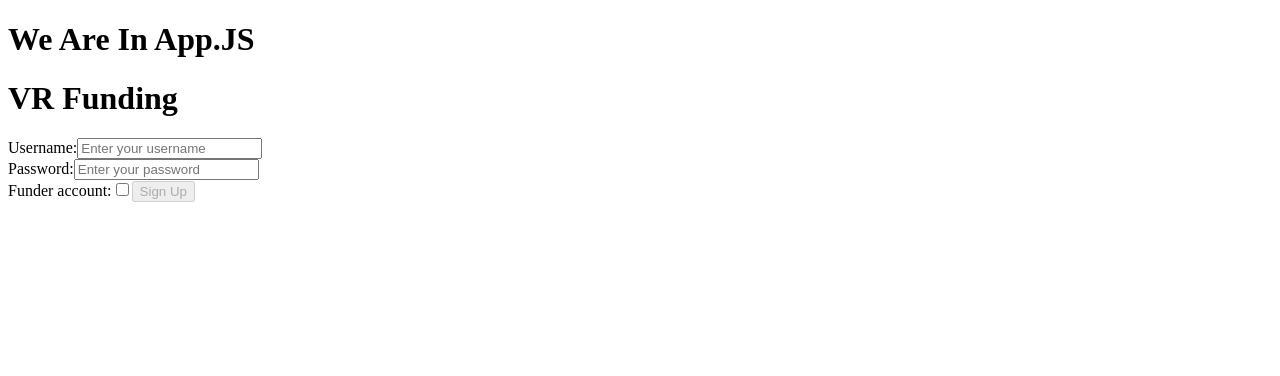
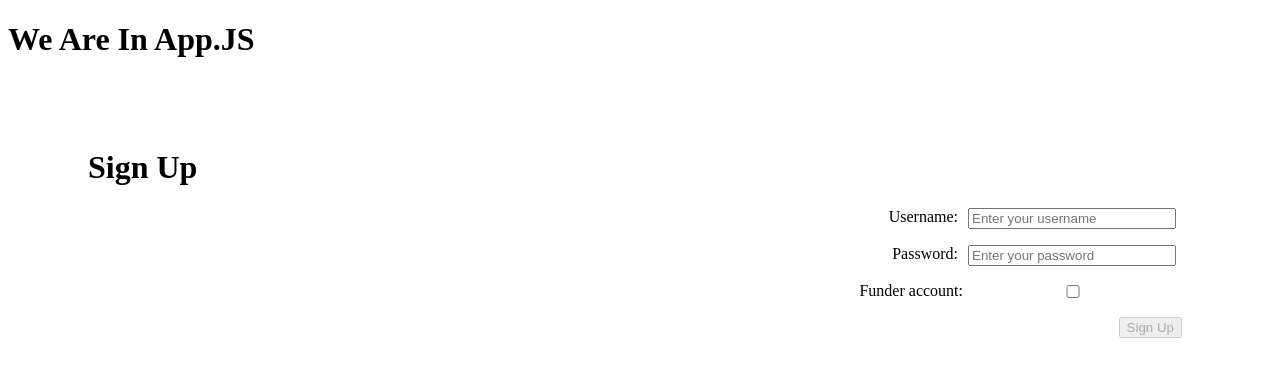
Before and after one commit to VR-Funding-Platform-tt19/Front-End, a React (Create React App) app in the folder vr-funding-app/: page /sign-up in a window 1280 px wide. Shown: the top 376 px of the page. Built offline with nearby package versions, Linux system fonts and the light colour scheme.

Commit message:
added SignUp styling

```diff
--- a/vr-funding-app/src/Component/SignIn.js
+++ b/vr-funding-app/src/Component/SignIn.js
@@ -157,8 +157,10 @@ const SignIn = (props) => {
                 <div className='forgotPassCard'>
                     {visible ? <ForgotPassword hideForgotPass={setVisible}/> : null}
                 </div>
-                <button className='signInButton' disabled={disabled}>Sign In</button>
-                <button className='forgotPassButton' onClick={() => visible === true ? setVisible(false) : setVisible(true)}>Forgot Password</button>
+                <div className='signInButton'>
+                    <button className='signInButton' disabled={disabled}>Sign In</button>
+                    <button className='forgotPassButton' onClick={() => visible === true ? setVisible(false) : setVisible(true)}>Forgot Password</button>
+                </div>
             </FormWrapper>
         </SignInPage>
     )
--- a/vr-funding-app/src/Component/SignUp.js
+++ b/vr-funding-app/src/Component/SignUp.js
@@ -10,10 +10,29 @@ import { signUpFormSchema } from './FormSchemas/signUpFormSchema'
 
 // ----- Form Styling ------
 const SignUpPage = styled.div`
-`
+  padding: 3em 5em 5em 5em;
+  max-width: 100%;
+`;
 
-const FormWrapper = styled.form`
-`
+const FormWrapper = styled.div`
+  .textField {
+    margin: 1rem;
+  }
+  label {
+    display: flex;
+    flex-direction: row;
+    justify-content: flex-end;
+    text-align: right;
+  }
+  input {
+    margin-left: 10px;
+    flex: 0 0 200px;
+  }
+  .signUpButton {
+    float: right;
+    margin-right: 10px;
+  }
+`;
 
 // ------ initial state --------
 
@@ -97,9 +116,12 @@ const SignUp = () => {
 
 
     return (
-        <SignUpPage>
-            <FormWrapper onSubmit={signUpSubmit}>
-                <h1>VR Funding</h1>
+    <SignUpPage>
+        <h1 className="major">Sign Up</h1>
+        <FormWrapper>
+            <div>{signUpErrors.username}</div>
+            <div>{signUpErrors.password}</div>
+            <div className='textField'>
                 <label>Username:
                     <input
                         name='username'
@@ -109,7 +131,8 @@ const SignUp = () => {
                         placeholder='Enter your username'
                     />
                 </label>
-                <div>{signUpErrors.username}</div>
+            </div>
+            <div className='textField'>
                 <label>Password:
                     <input
                         name='password'
@@ -119,7 +142,8 @@ const SignUp = () => {
                         placeholder='Enter your password'
                     />
                 </label>
-                <div>{signUpErrors.password}</div>
+            </div>
+            <div className='textField'>
                 <label>Funder account:
                     <input
                         name='funder'
@@ -128,10 +152,12 @@ const SignUp = () => {
                         onChange={inputChange}
                     />
                 </label>
+            </div>
+            <div className='signUpButton'>
                 <button className='signInButton' disabled={disabled}>Sign Up</button>
-            </FormWrapper>
-
-        </SignUpPage>
+            </div>
+        </FormWrapper>
+    </SignUpPage>
     )
 }
 
```
